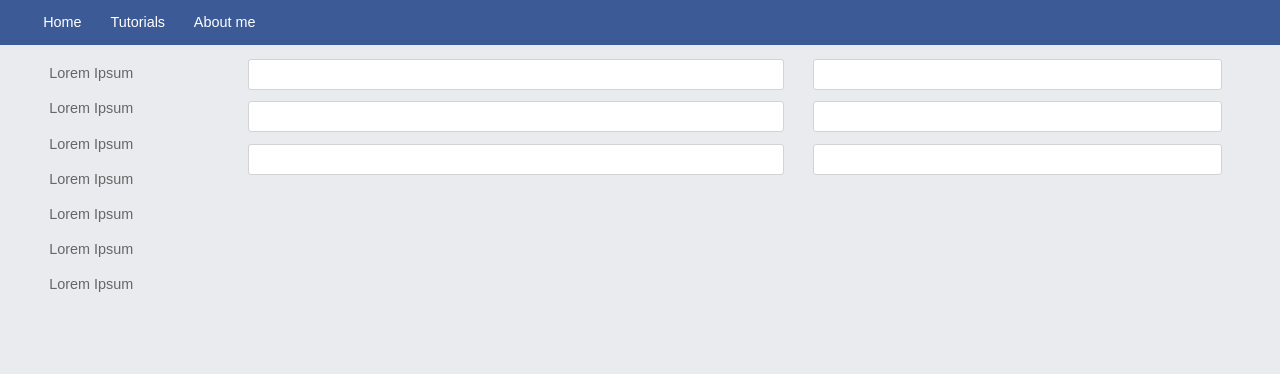
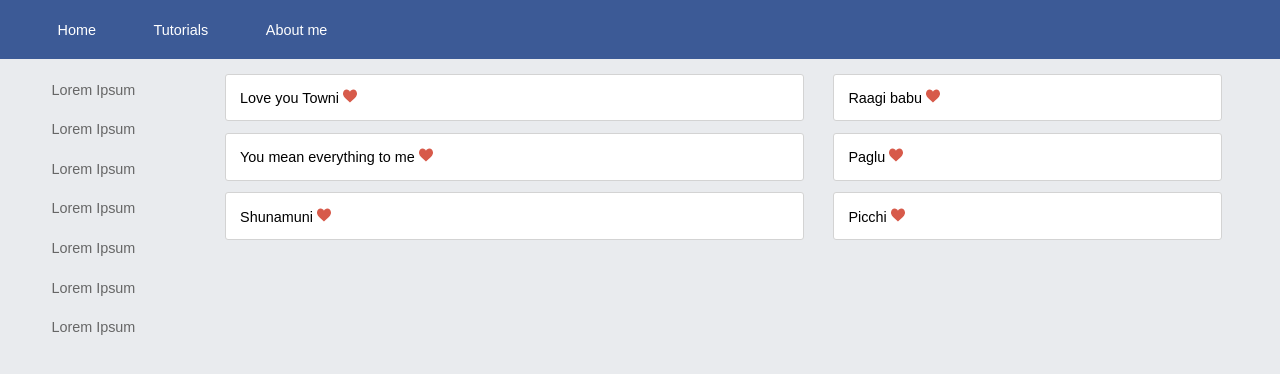
Before and after one commit to towniyan/towniyan.github.io, a plain HTML site: page layout-one.html in a window 1280 px wide. Drawn offline with Linux system fonts and the light colour scheme.

Commit message:
Added icons

```diff
--- a/layout-one.html
+++ b/layout-one.html
@@ -14,6 +14,11 @@
 	color: white;
 	margin-right: 2em;
 	text-decoration: none;
+	padding: 0.5em 1em 0.5em 1em;
+	border-radius: 2px;
+}
+#main-menu a:hover {
+	background: rgb(51, 79, 132);
 }
 
 #content {
@@ -29,7 +34,7 @@
 	margin-bottom: 0.5em;
 	color: #666;
 	text-decoration: none;
-	padding: 5px;
+	padding: 0.5em;
 	border: 1px solid rgb(233, 235, 238);
 }
 #sidebar-left a:hover {
@@ -50,4 +55,8 @@
 
 #sidebar-right {
 	flex-grow: 1.2;
-}</style></head><body><nav id="main-menu"><a href="">Home</a><a href="">Tutorials</a><a href="">About me</a></nav><div id="content"><div id="sidebar-left"><a href="">Lorem Ipsum</a><a href="">Lorem Ipsum</a><a href="">Lorem Ipsum</a><a href="">Lorem Ipsum</a><a href="">Lorem Ipsum</a><a href="">Lorem Ipsum</a><a href="">Lorem Ipsum</a></div><div id="midbar"><div class="box"></div><div class="box"></div><div class="box"></div></div><div id="sidebar-right"><div class="box"></div><div class="box"></div><div class="box"></div></div></div><script src="js/prism2.js"></script></body></html>
+}
+.heart {
+	width: 14px;
+	height: 14px;
+}</style></head><body><nav id="main-menu"><a href="">Home</a><a href="">Tutorials</a><a href="">About me</a></nav><div id="content"><div id="sidebar-left"><a href="">Lorem Ipsum</a><a href="">Lorem Ipsum</a><a href="">Lorem Ipsum</a><a href="">Lorem Ipsum</a><a href="">Lorem Ipsum</a><a href="">Lorem Ipsum</a><a href="">Lorem Ipsum</a></div><div id="midbar"><div class="box">Love you Towni <img class="heart" src="icons/heart.svg"></div><div class="box">You mean everything to me <img class="heart" src="icons/heart.svg"></div><div class="box">Shunamuni <img class="heart" src="icons/heart.svg"></div></div><div id="sidebar-right"><div class="box">Raagi babu <img class="heart" src="icons/heart.svg"></div><div class="box">Paglu <img class="heart" src="icons/heart.svg"></div><div class="box">Picchi <img class="heart" src="icons/heart.svg"></div></div></div><script src="js/prism2.js"></script></body></html>
```
Also changed, not shown: icons/heart.svg (added).
